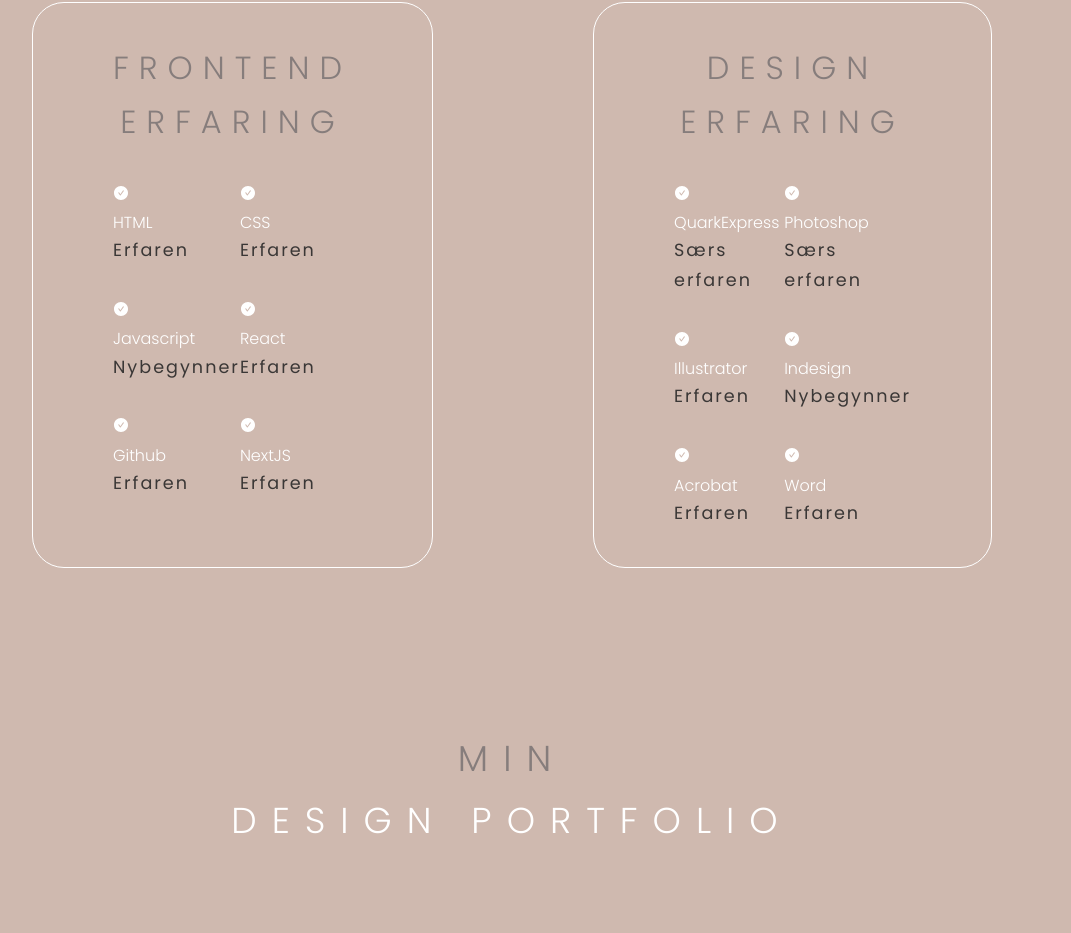
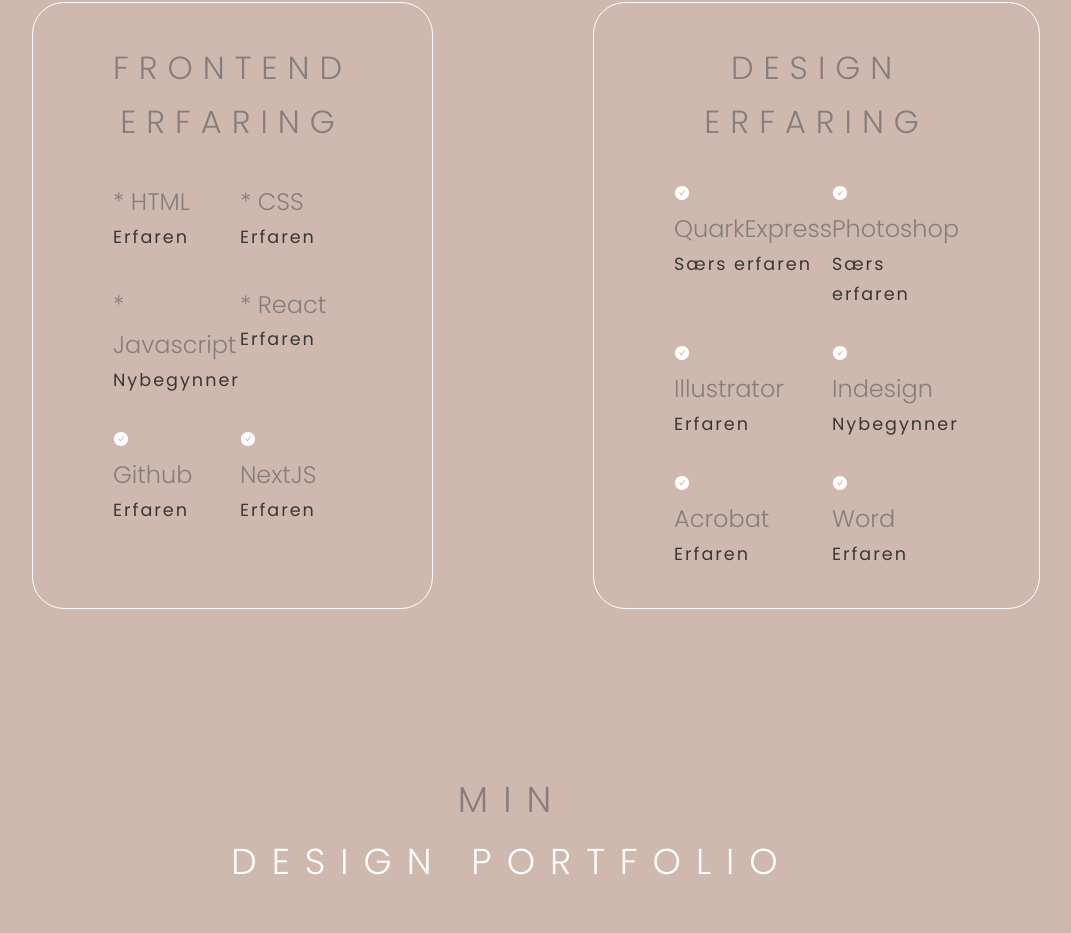
Before and after one commit to Viviann1/praksis-portfolio, a React (Create React App) app: page / in a window 1280 px wide. Shown: the part 2731-3664 px from the top of the page, without its empty margins (128-1199 px from the left). Built offline with nearby package versions, Linux system fonts and the light colour scheme.

Commit message:
adjusting experience text, removing icons

```diff
--- a/src/components/experience/Experience.jsx
+++ b/src/components/experience/Experience.jsx
@@ -13,35 +13,23 @@ const Experience = () => {
           <h3 className='h3_heading'>Frontend erfaring</h3>
           <div className='experience__content'>
             <article className=''>
-              <AiFillCheckCircle className='experience__details-icons' />
-              <div>
-              <h4>HTML</h4>
+              <h4 className='h4_heading'>* HTML</h4>
               <p className='text-light text-lg'>Erfaren</p>
-              </div>
              </article>
 
              <article className=''>
-              <AiFillCheckCircle className='experience__details-icons' />
-              <div>
-              <h4>CSS</h4>
+              <h4>* CSS</h4>
               <p className='text-light text-lg'>Erfaren</p>
-              </div>
              </article>
 
              <article className=''>
-              <AiFillCheckCircle className='experience__details-icons' />
-              <div>
-              <h4>Javascript</h4>
+              <h4>* Javascript</h4>
               <p className='text-light text-lg'>Nybegynner</p>
-              </div>
              </article>
 
              <article className=''>
-              <AiFillCheckCircle className='experience__details-icons' />
-              <div>
-              <h4>React</h4>
+              <h4>* React</h4>
               <p className='text-light text-lg'>Erfaren</p>
-              </div>
              </article>
 
              <article className=''>
--- a/src/components/experience/experience.css
+++ b/src/components/experience/experience.css
@@ -22,6 +22,11 @@
     text-align: center;
     margin-bottom: 2rem;
     color: var(--color-primary);
+}
+
+.experience__container > div h4 {
+    color: var(--color-primary);
+    font-size: 1.5rem;
 }
 
 .experience__content {
```
